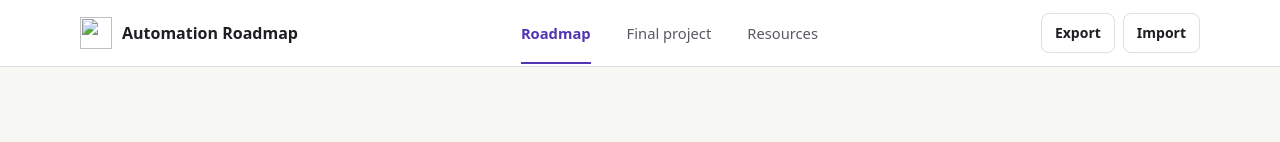
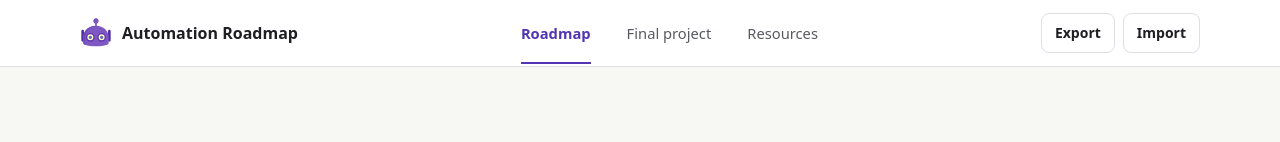
Before and after one commit to rhythm162k/AI_Automation_Roadmap, a plain HTML site: page index.html in a window 1280 px wide. Shown: the top 142 px of the page. Drawn offline with Linux system fonts and the light colour scheme; the site is published under a folder, as on GitHub Pages, so addresses that start at the root find nothing.

Commit message:
ui changes

```diff
--- a/index.html
+++ b/index.html
@@ -19,7 +19,11 @@
     <header class="top">
       <div class="wrap top-inner">
         <div class="brand">
-          <img src="/public/icons8-bot-50.svg" height="32px" width="32px" />
+          <img
+            class="app-logo"
+            src="./public/icons8-bot-50.svg"
+            alt="app-logo"
+          />
           <a class="brand" href="#roadmap"> Automation Roadmap </a>
         </div>
 
--- a/styles.css
+++ b/styles.css
@@ -154,6 +154,10 @@ footer {
   align-items: center;
   gap: clamp(24px, 6vw, 82px);
   padding: clamp(34px, 6vw, 76px) 0 clamp(36px, 5vw, 64px);
+}
+.app-logo {
+  width: 32px;
+  height: 32px;
 }
 .eyebrow,
 .card-meta {
```
